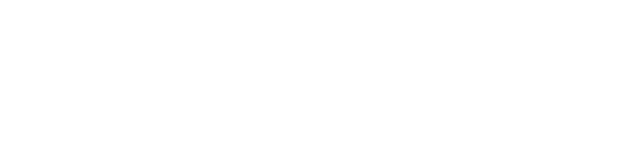
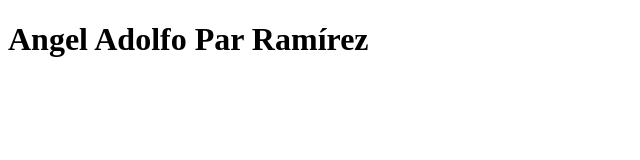
Before and after one commit to apar2016182/IN5AM, a plain HTML site: page index.html in a window 1280 px wide. Shown: the whole page, without its empty margins (0-640 px from the left). Drawn offline with Linux system fonts and the light colour scheme.

Commit message:
Se agregó título en el body

```diff
--- a/index.html
+++ b/index.html
@@ -6,6 +6,6 @@
     <title>Primera Página con GIT</title>
 </head>
 <body>
-
+    <h1>Angel Adolfo Par Ramírez</h1>
 </body>
 </html>
```
